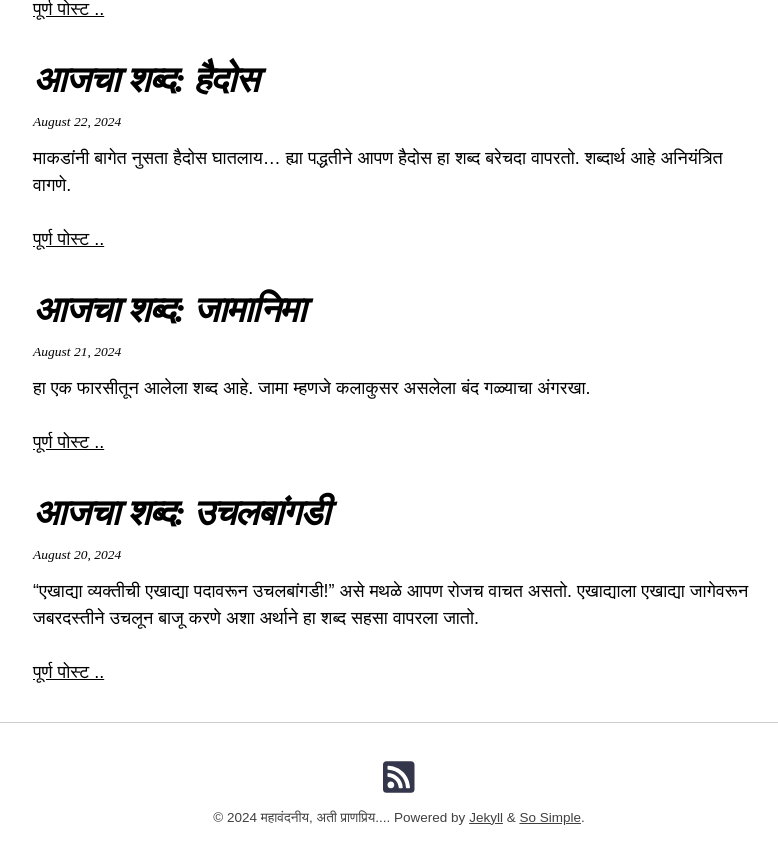
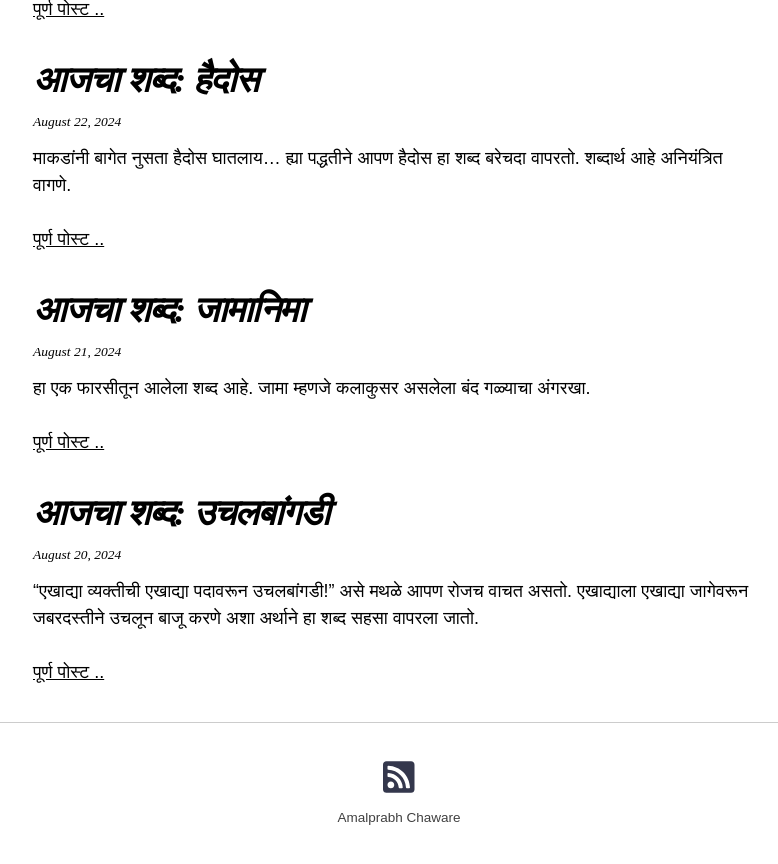
Before and after one commit to amalchaware/amalchaware.github.io, a Jekyll site: the page built from index.html, in a window 1280 px wide and 900 px high, scrolled down 1690 px. Shown: the top 864 px of the window, without its empty margins (241-1019 px from the left). Built offline with Jekyll 4.4.1, drawn with Linux system fonts in a browser that asks for light colours; nearby versions of some CDN libraries; the list of posts is cut into pages by our own code.

Commit message:
add copyright

```diff
--- a/_config.yml
+++ b/_config.yml
@@ -109,3 +109,5 @@ footer_links:
   - title: Feed
     url: atom.xml
     icon: fas fa-rss-square
+
+copyright: "Amalprabh Chaware"
```
